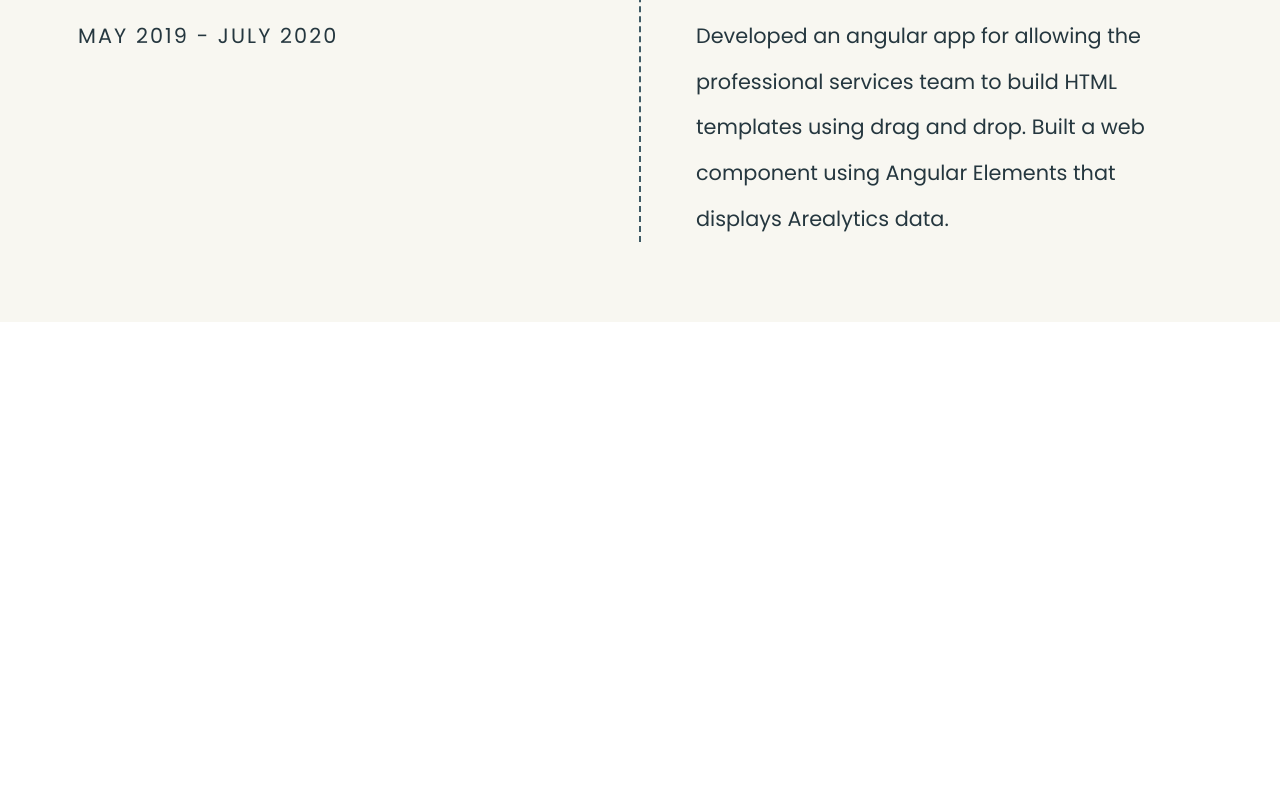
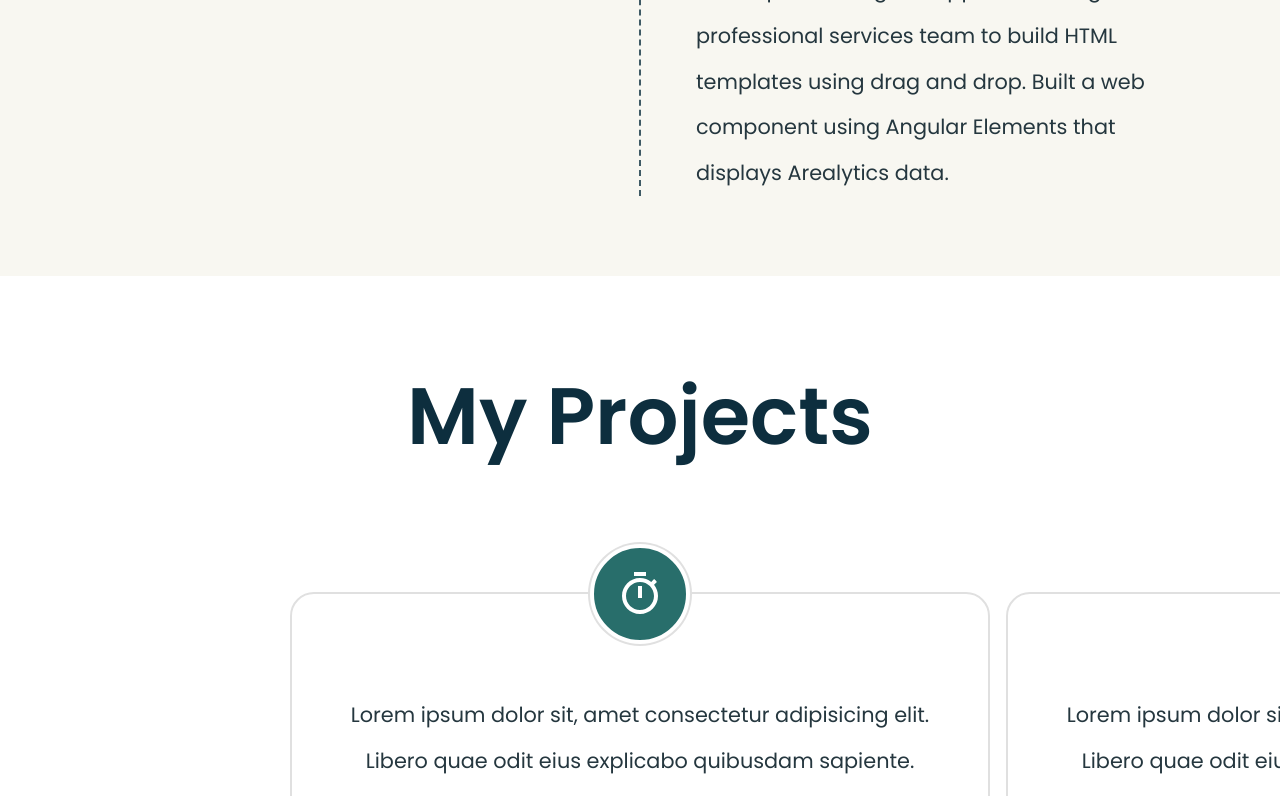
Before and after one commit to rameshx/rameshx.github.io, a React (Create React App) app: page / in a window 1280 px wide. Shown: the part 2000-2796 px from the top of the page. Before the commit the page ends 2322 px from the top, so only its background shows below. Built offline with nearby package versions, Linux system fonts and the light colour scheme.

Commit message:
add slider for projects

```diff
--- a/package.json
+++ b/package.json
@@ -14,6 +14,7 @@
     "react-dom": "^17.0.2",
     "react-scripts": "5.0.0",
     "sass": "^1.49.0",
+    "swiper": "^7.4.1",
     "web-vitals": "^2.1.4"
   },
   "scripts": {
--- a/src/App.js
+++ b/src/App.js
@@ -1,12 +1,14 @@
 import { Experience } from './experience/Experience';
 import './App.scss';
 import { Skills } from './skills/Skills';
+import { Projects } from './projects/Projects';
 
 function App() {
   return (
     <>
       <Skills />
       <Experience />
+      <Projects />
     </>
   );
 }
--- a/src/experience/Experience.jsx
+++ b/src/experience/Experience.jsx
@@ -1,4 +1,4 @@
-import './Experience.scss';
+import "./Experience.scss";
 
 export const Experience = () => {
   return (
@@ -18,8 +18,7 @@ export const Experience = () => {
               <p>
                 Developed various React components for the front-end of Rep
                 Connect Module, including a complex multi-step self-serve
-                wizard. Added Node.js APIs, React hooks for polling the server,
-                etc.
+                wizard. Added Node.js APIs, React hooks for reusability, etc.
               </p>
             </li>
             <li className="timeline-item time secondary">
--- /dev/null
+++ b/src/projects/Projects.jsx
@@ -0,0 +1,52 @@
+import TimerOutlinedIcon from "@mui/icons-material/TimerOutlined";
+import { Swiper, SwiperSlide } from "swiper/react";
+
+import "swiper/css";
+import "./Projects.scss";
+
+const Project = () => {
+  return (
+    <div className="project">
+      <span className="icon-wrapper">
+        <TimerOutlinedIcon />
+      </span>
+      <div className="body">
+        <p className="description">
+          Lorem ipsum dolor sit, amet consectetur adipisicing elit. Libero quae
+          odit eius explicabo quibusdam sapiente. Dolorum reprehenderit illo,
+          aliquid eveniet laborum autem fugiat amet veritatis rem incidunt
+          quisquam, numquam laudantium.
+        </p>
+        <hr />
+        <h5 className="name">React Timer</h5>
+      </div>
+    </div>
+  );
+};
+
+export const Projects = () => {
+  return (
+    <section className="projects-container">
+      <div className="projects">
+        <h2>My Projects</h2>
+        <Swiper centeredSlides slidesPerView={'auto'} spaceBetween={16}>
+          <SwiperSlide>
+            <Project />
+          </SwiperSlide>
+          <SwiperSlide>
+            <Project />
+          </SwiperSlide>
+          <SwiperSlide>
+            <Project />
+          </SwiperSlide>
+          <SwiperSlide>
+            <Project />
+          </SwiperSlide>
+          <SwiperSlide>
+            <Project />
+          </SwiperSlide>
+        </Swiper>
+      </div>
+    </section>
+  );
+};
--- /dev/null
+++ b/src/projects/Projects.scss
@@ -0,0 +1,98 @@
+@use "../styles/variables" as *;
+
+.projects-container {
+  .projects {
+    padding-block: 5rem;
+
+    h2 {
+      text-align: center;
+      color: $color-text-1;
+      font-weight: 600;
+      margin-block-start: 0;
+    }
+
+    $icon-wrapper-size: 100px;
+
+    .swiper-slide {
+      width: auto;
+    }
+
+    .project {
+      margin-block-start: calc($icon-wrapper-size/2);
+
+      display: inline-block;
+      position: relative;
+
+      max-inline-size: 700px;
+      border: 2px solid $border-color-1;
+      border-radius: 1.5rem;
+      padding: 3rem;
+
+      .icon-wrapper {
+        position: absolute;
+        inset-block-start: 0;
+        inset-inline-start: 50%;
+        transform: translate(-50%, -50%);
+
+        display: flex;
+        justify-content: center;
+        align-items: center;
+
+        inline-size: $icon-wrapper-size;
+        block-size: $icon-wrapper-size;
+        border-radius: 50%;
+        border: 4px solid white;
+        box-shadow: 0 0 0 2px $border-color-1;
+        background-color: $color-primary;
+        color: white;
+
+        svg {
+          font-size: 48px;
+        }
+      }
+
+      .body {
+        text-align: center;
+
+        .description {
+          margin: 0;
+          margin-block-start: calc($icon-wrapper-size/2);
+          color: $color-text-2;
+        }
+
+        hr {
+          margin-block: 1rem;
+          border-color: $border-color-1;
+          background-color: transparent;
+          border-style: solid;
+        }
+
+        .name {
+          color: $color-text-1;
+          margin: 0;
+        }
+      }
+    }
+
+    @media (max-width: $width-xl) {
+        .project {
+            max-inline-size: 650px;
+        }
+    }
+    @media (max-width: $width-l) {
+        .project {
+            max-inline-size: 500px;
+        }
+    }
+    @media (max-width: $width-m) {
+        .project {
+            max-inline-size: 400px;
+        }
+    }
+    @media (max-width: $width-s) {
+        .project {
+            max-inline-size: 80vw;
+        }
+    }
+  }
+}
--- a/src/skills/Skills.scss
+++ b/src/skills/Skills.scss
@@ -19,7 +19,7 @@
       gap: $tabs-grid-gap;
 
       .tab {
-        border: 2px solid $border-color-skills;
+        border: 2px solid $border-color-1;
         border-radius: 1.5rem;
         padding: 2rem;
 
@@ -107,7 +107,7 @@
           grid-template-columns: 1fr;
           grid-template-rows: 75px 1fr;
           justify-items: center;
-          row-gap: 1.5rem;
+          row-gap: 1rem;
 
           .icon-wrapper {
             block-size: 100%;
--- a/src/styles/_variables.scss
+++ b/src/styles/_variables.scss
@@ -10,7 +10,7 @@ $color-quinary: #db2c3a;
 
 $background-section: #F8F7F1;
 
-$border-color-skills: #0000001f;
+$border-color-1: #e0e0e0;
 $border-color-experience: #3f5a65;
 
 // font-sizes
```
Also changed, not shown: 1 other file (tests, documents, lock files or other folders).
